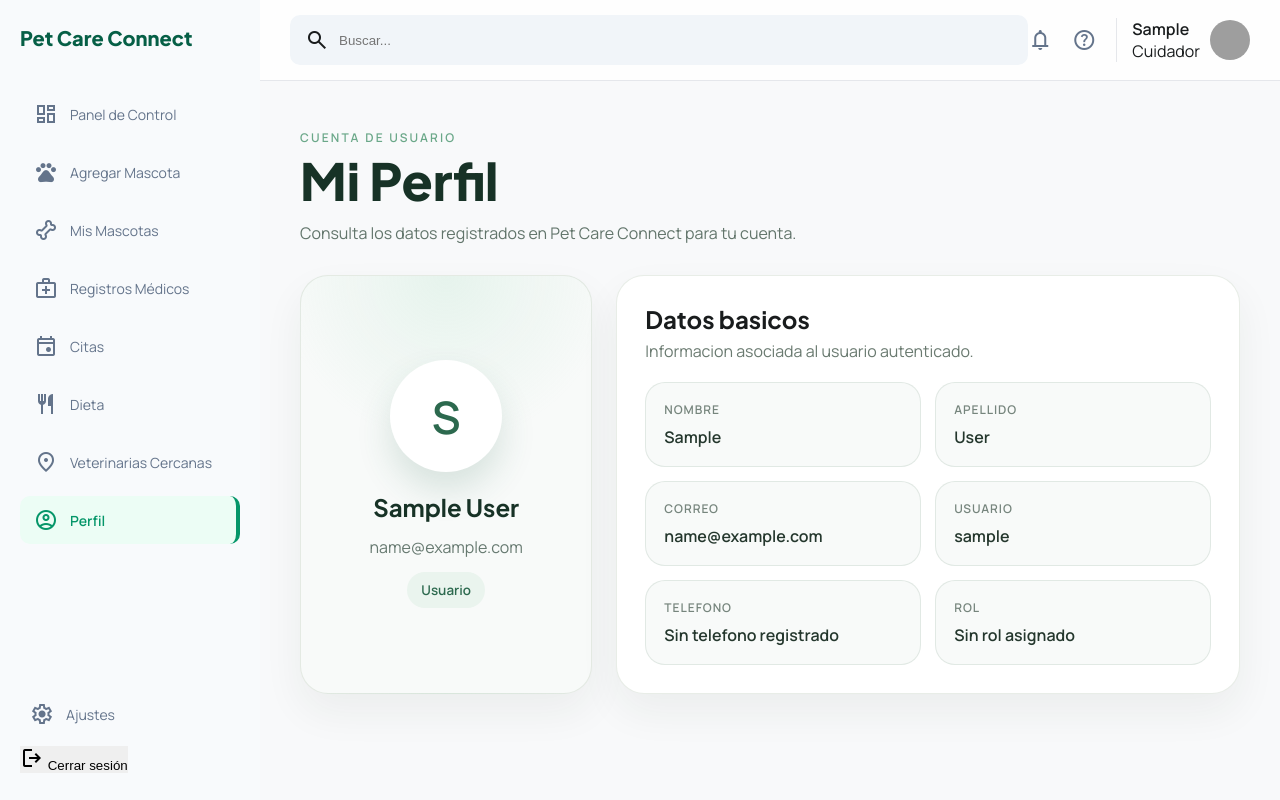
After one commit to katferreiraduoc/pet-care-connect, a Django app: page /perfil/ in a window 1280 px wide. The commit adds this page. Run offline with Django 5.2, Linux system fonts and the light colour scheme; the visitor is signed in with stand-in values (Sample User, id 1); data that the repository does not hold is empty; grey boxes are pictures that could not be loaded.

Commit message:
add ver perfil

```diff
--- /dev/null
+++ b/static/css/perfil.css
@@ -0,0 +1,155 @@
+.profile-page {
+    display: grid;
+    gap: 28px;
+    padding: 8px 0 30px;
+}
+
+.profile-hero {
+    display: flex;
+    justify-content: space-between;
+    gap: 24px;
+    align-items: end;
+}
+
+.profile-kicker {
+    margin: 0 0 8px;
+    color: #6ba889;
+    font-size: 12px;
+    font-weight: 800;
+    letter-spacing: 0.18em;
+    text-transform: uppercase;
+}
+
+.profile-hero h1 {
+    margin: 0;
+    color: #173226;
+    font-size: clamp(2rem, 4vw, 3.2rem);
+    font-weight: 800;
+    line-height: 1.05;
+}
+
+.profile-copy {
+    max-width: 680px;
+    margin: 12px 0 0;
+    color: #62756b;
+    font-size: 1rem;
+    line-height: 1.7;
+}
+
+.profile-layout {
+    display: grid;
+    grid-template-columns: minmax(260px, 0.75fr) minmax(0, 1.6fr);
+    gap: 24px;
+}
+
+.profile-card {
+    padding: 28px;
+    border-radius: 28px;
+    background: #fff;
+    border: 1px solid rgba(190, 202, 185, 0.35);
+    box-shadow: 0 18px 40px rgba(30, 50, 40, 0.06);
+}
+
+.profile-summary {
+    display: grid;
+    justify-items: center;
+    align-content: center;
+    gap: 14px;
+    text-align: center;
+    min-height: 360px;
+    background:
+        radial-gradient(circle at top, rgba(149, 212, 179, 0.18), transparent 38%),
+        #f8faf9;
+}
+
+.profile-avatar {
+    width: 112px;
+    height: 112px;
+    border-radius: 999px;
+    display: grid;
+    place-items: center;
+    background: #ffffff;
+    color: #2c694e;
+    font-size: 2.8rem;
+    font-weight: 800;
+    box-shadow: 0 18px 35px rgba(44, 105, 78, 0.16);
+}
+
+.profile-summary h2 {
+    margin: 6px 0 0;
+    color: #173226;
+}
+
+.profile-summary p {
+    margin: 0;
+    color: #667970;
+    overflow-wrap: anywhere;
+}
+
+.profile-role {
+    padding: 9px 14px;
+    border-radius: 999px;
+    background: #eaf4ee;
+    color: #2c694e;
+    font-size: 0.84rem;
+    font-weight: 800;
+}
+
+.section-head {
+    display: flex;
+    justify-content: space-between;
+    gap: 16px;
+    align-items: start;
+    margin-bottom: 20px;
+}
+
+.section-head h2 {
+    margin: 0;
+}
+
+.section-head p {
+    margin: 6px 0 0;
+    color: #6a7a70;
+}
+
+.profile-details {
+    display: grid;
+    grid-template-columns: repeat(2, minmax(0, 1fr));
+    gap: 14px;
+    margin: 0;
+}
+
+.profile-details div {
+    padding: 18px;
+    border-radius: 20px;
+    background: #f8faf9;
+    border: 1px solid rgba(193, 207, 199, 0.42);
+}
+
+.profile-details dt {
+    color: #76857d;
+    font-size: 12px;
+    font-weight: 800;
+    letter-spacing: 0.08em;
+    text-transform: uppercase;
+}
+
+.profile-details dd {
+    margin: 8px 0 0;
+    color: #24372d;
+    font-size: 1rem;
+    font-weight: 700;
+    overflow-wrap: anywhere;
+}
+
+@media (max-width: 900px) {
+    .profile-layout {
+        grid-template-columns: 1fr;
+    }
+}
+
+@media (max-width: 640px) {
+    .profile-details {
+        grid-template-columns: 1fr;
+    }
+}
--- a/static/css/styles.css
+++ b/static/css/styles.css
@@ -149,12 +149,22 @@ body.app-body {
     gap: 10px;
     border-left: 1px solid #e5e7eb;
     padding-left: 15px;
+    color: inherit;
+    text-decoration: none;
 }
 
 .user img {
     width: 40px;
     height: 40px;
     border-radius: 50%;
+}
+
+.user-link {
+    transition: color 0.2s;
+}
+
+.user-link:hover {
+    color: #059669;
 }
 
 /* ===== CONTENT ===== */
--- a/templates/base.html
+++ b/templates/base.html
@@ -73,6 +73,12 @@
         Veterinarias Cercanas
     </a>
 
+    <a href="{% url 'perfil' %}"
+        class="{% if request.resolver_match.url_name == 'perfil' %}active{% endif %}">
+        <span class="material-symbols-outlined">account_circle</span>
+        Perfil
+    </a>
+
 </nav>
 
     <div class="bottom-menu">
@@ -108,7 +114,7 @@
             <span class="material-symbols-outlined icon">notifications</span>
             <span class="material-symbols-outlined icon">help</span>
 
-            <div class="user">
+            <a class="user user-link" href="{% url 'perfil' %}">
                 <div>
                     <strong>
                         {% if request.user.is_authenticated %}
@@ -126,7 +132,7 @@
                     </p>
                 </div>
                 <img src="https://i.pravatar.cc/40">
-            </div>
+            </a>
 
         </div>
 
--- /dev/null
+++ b/usuarios/templates/usuarios/perfil.html
@@ -0,0 +1,85 @@
+{% extends 'base.html' %}
+{% load static %}
+
+{% block title %}Mi Perfil{% endblock %}
+
+{% block extra_css %}
+<link rel="stylesheet" href="{% static 'css/perfil.css' %}">
+{% endblock %}
+
+{% block content %}
+<section class="profile-page">
+    <div class="profile-hero">
+        <div>
+            <p class="profile-kicker">Cuenta de usuario</p>
+            <h1>Mi Perfil</h1>
+            <p class="profile-copy">Consulta los datos registrados en Pet Care Connect para tu cuenta.</p>
+        </div>
+    </div>
+
+    <div class="profile-layout">
+        <section class="profile-card profile-summary">
+            <div class="profile-avatar">
+                {{ usuario.first_name|default:usuario.username|first|upper }}
+            </div>
+            <h2>
+                {% if usuario.get_full_name %}
+                    {{ usuario.get_full_name }}
+                {% else %}
+                    {{ usuario.username }}
+                {% endif %}
+            </h2>
+            <p>{{ usuario.email|default:"Correo no registrado" }}</p>
+            <span class="profile-role">
+                {% if usuario.rol %}
+                    {{ usuario.rol.nombre }}
+                {% else %}
+                    Usuario
+                {% endif %}
+            </span>
+        </section>
+
+        <section class="profile-card">
+            <div class="section-head">
+                <div>
+                    <h2>Datos basicos</h2>
+                    <p>Informacion asociada al usuario autenticado.</p>
+                </div>
+            </div>
+
+            <dl class="profile-details">
+                <div>
+                    <dt>Nombre</dt>
+                    <dd>{{ usuario.first_name|default:"Sin nombre registrado" }}</dd>
+                </div>
+                <div>
+                    <dt>Apellido</dt>
+                    <dd>{{ usuario.last_name|default:"Sin apellido registrado" }}</dd>
+                </div>
+                <div>
+                    <dt>Correo</dt>
+                    <dd>{{ usuario.email|default:"Sin correo registrado" }}</dd>
+                </div>
+                <div>
+                    <dt>Usuario</dt>
+                    <dd>{{ usuario.username }}</dd>
+                </div>
+                <div>
+                    <dt>Telefono</dt>
+                    <dd>{{ usuario.telefono|default:"Sin telefono registrado" }}</dd>
+                </div>
+                <div>
+                    <dt>Rol</dt>
+                    <dd>
+                        {% if usuario.rol %}
+                            {{ usuario.rol.nombre }}
+                        {% else %}
+                            Sin rol asignado
+                        {% endif %}
+                    </dd>
+                </div>
+            </dl>
+        </section>
+    </div>
+</section>
+{% endblock %}
--- a/usuarios/urls.py
+++ b/usuarios/urls.py
@@ -1,11 +1,12 @@
 from django.contrib.auth.views import LogoutView
 from django.urls import path
 
-from .views import CustomLoginView, api_veterinarias, registro
+from .views import CustomLoginView, api_veterinarias, perfil, registro
 
 urlpatterns = [
     path("login/", CustomLoginView.as_view(), name="login"),
     path("registro/", registro, name="registro"),
+    path("perfil/", perfil, name="perfil"),
     path("logout/", LogoutView.as_view(next_page="home"), name="logout"),
     path("api/veterinarias/", api_veterinarias, name="api_veterinarias"),
 ]
--- a/usuarios/views.py
+++ b/usuarios/views.py
@@ -1,4 +1,5 @@
 from django.contrib import messages
+from django.contrib.auth.decorators import login_required
 from django.contrib.auth.views import LoginView
 from django.http import JsonResponse
 from django.shortcuts import redirect, render
@@ -27,6 +28,11 @@ def registro(request):
 
     return render(request, "usuarios/register.html", {"form": form})
 
+
+@login_required
+def perfil(request):
+    return render(request, "usuarios/perfil.html", {"usuario": request.user})
+
 def api_veterinarias(request):
     vets = Veterinaria.objects.exclude(latitud__isnull=True).exclude(
         longitud__isnull=True
```
Also changed, not shown: usuarios/tests.py (+46 -0 lines).
